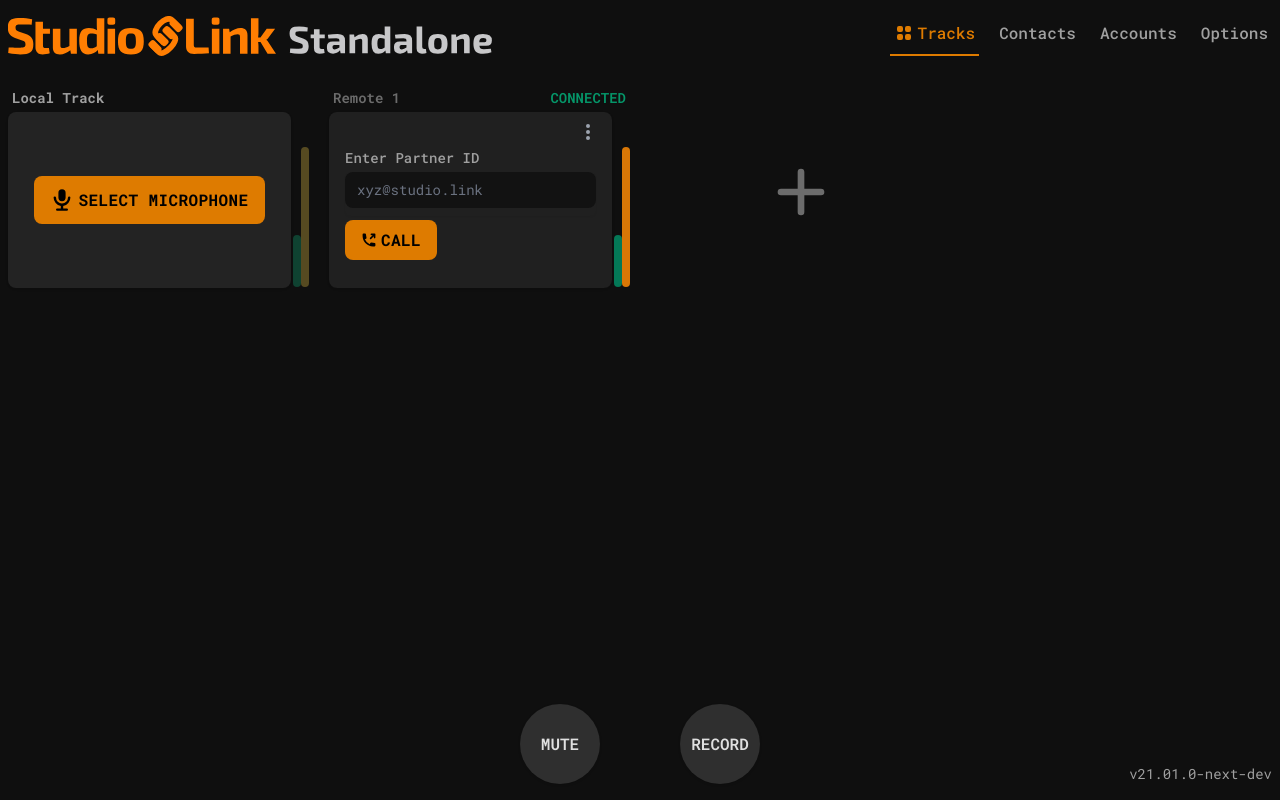
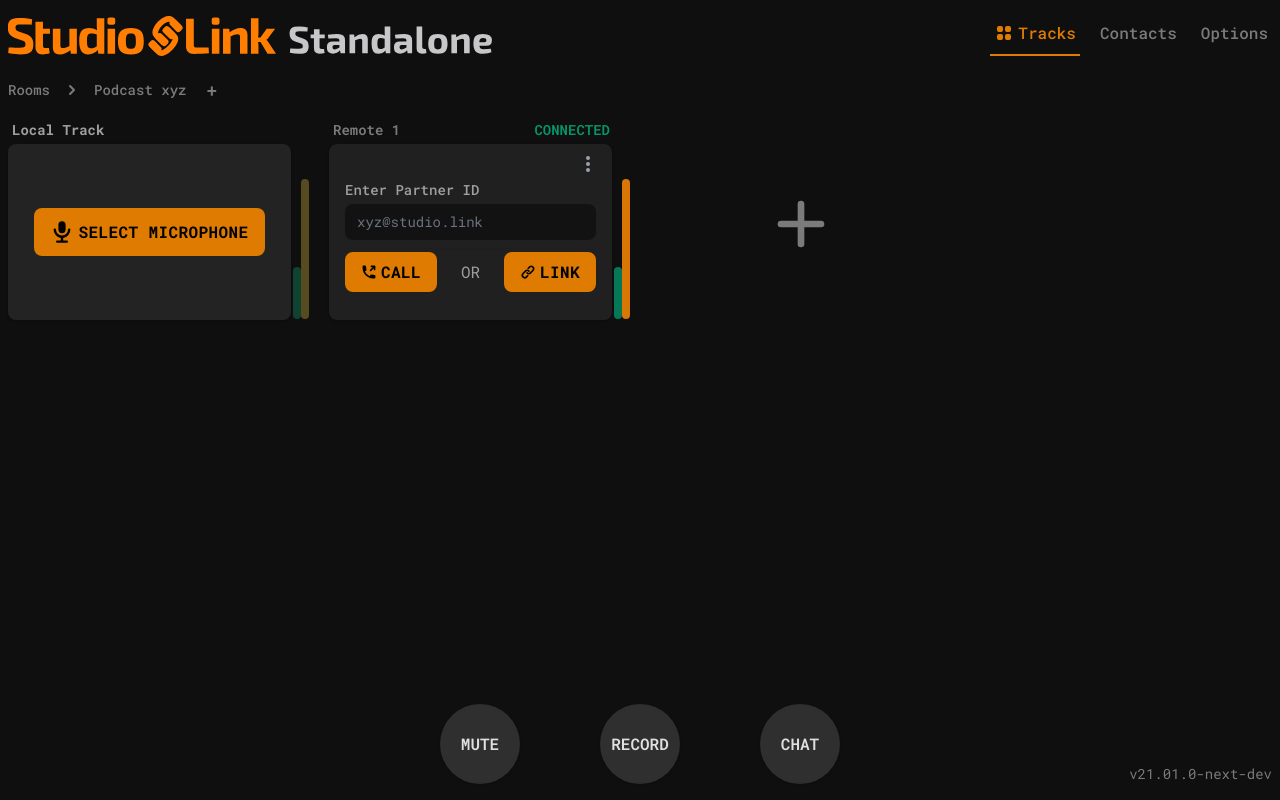
Before and after one commit to Studio-Link/next, a Vue app in the folder webui/: page / in a window 1280 px wide. Both pictures are taken after a click on the button "Add Remote Track". Built offline with nearby package versions, Linux system fonts and the light colour scheme; no server answers; what @tailwindcss/typography would draw is missing.

Commit message:
webui: add rooms nav and link

```diff
--- a/webui/src/App.vue
+++ b/webui/src/App.vue
@@ -1,11 +1,16 @@
 <template>
-  <header class="flex flex-wrap items-end justify-between sm:mb-4 p-2">
-    <a aria-label="Logo Reload App" href="javascript:window.location.reload(true)">
+  <header class="flex flex-wrap items-end justify-between sm:mb-3 p-2">
+    <a
+      aria-label="Logo Reload App"
+      href="javascript:window.location.reload(true)"
+    >
       <img src="/logo_standalone.svg" class="h-10" />
     </a>
     <!--HeadStatus /-->
     <Navbar></Navbar>
   </header>
+
+  <RoomsNav />
   <Tracks class="p-2" />
 
   <footer class="bottom-0 container fixed mb-4">
@@ -23,8 +28,8 @@
 import Tracks from "./components/Tracks.vue";
 import HeadStatus from "./components/HeadStatus.vue";
 import Navbar from "./components/Navbar.vue";
+import RoomsNav from "./components/RoomsNav.vue";
 import { defineComponent } from "vue";
-
 
 export default defineComponent({
   name: "App",
@@ -34,6 +39,7 @@
     Tracks,
     HeadStatus,
     Navbar,
+    RoomsNav
   },
 });
 </script>
--- a/webui/src/components/BottomActions.vue
+++ b/webui/src/components/BottomActions.vue
@@ -14,6 +14,13 @@
     >
       Record
     </button>
+    <button
+      :class="{ 'bg-red-900 hover:bg-red-800': record, 'bg-sl-08dp': !record}"
+      class="ml-20 rounded-full h-20 w-20 flex items-center justify-center hover:bg-gray-700 shadow uppercase font-semibold"
+      @click="record = !record"
+    >
+     Chat
+    </button>
   </div>
 </template>
 
--- a/webui/src/components/Navbar.vue
+++ b/webui/src/components/Navbar.vue
@@ -21,15 +21,11 @@
       </a>
       <a
         href="#"
-        class="ml-4 inline-flex items-center px-1 pt-1 border-b-2 border-transparent text-base font-medium leading-5 text-sl-on_surface_2 hover:text-sl-on_surface_1 hover:border-sl-on_surface_1 focus:outline-none focus:text-gray-700 focus:border-gray-300"
+        class="ml-4 inline-flex items-center px-1 pt-1 border-b-2 border-transparent text-base font-medium leading-5 text-sl-disabled hover:text-sl-on_surface_1 hover:border-sl-on_surface_1 focus:outline-none focus:text-gray-700 focus:border-gray-300"
       >Contacts</a>
       <a
         href="#"
-        class="ml-4 inline-flex items-center px-1 pt-1 border-b-2 border-transparent text-base font-medium leading-5 text-sl-on_surface_2 hover:text-sl-on_surface_1 hover:border-sl-on_surface_1 focus:outline-none focus:text-gray-700 focus:border-gray-300"
-      >Accounts</a>
-      <a
-        href="#"
-        class="ml-4 inline-flex items-center px-1 pt-1 border-b-2 border-transparent text-base font-medium leading-5 text-sl-on_surface_2 hover:text-sl-on_surface_1 hover:border-sl-on_surface_1 focus:outline-none focus:text-gray-700 focus:border-gray-300"
+        class="ml-4 inline-flex items-center px-1 pt-1 border-b-2 border-transparent text-base font-medium leading-5 text-sl-disabled hover:text-sl-on_surface_1 hover:border-sl-on_surface_1 focus:outline-none focus:text-gray-700 focus:border-gray-300"
       >Options</a>
     </div>
   </nav>
--- a/webui/src/components/RemoteTrack.vue
+++ b/webui/src/components/RemoteTrack.vue
@@ -8,8 +8,11 @@
       <h2 class="font-semibold text-sl-disabled text-sm truncate pr-2">
         {{ getTrackName() }}
       </h2>
-      <div class="font-semibold text-sm text-green-600 uppercase">
-        Connected
+      <div class="flex">
+        <div class="font-semibold text-sm text-green-600 uppercase text-right">
+          Connected
+        </div>
+        <div class="w-4"></div>
       </div>
       <!-- <div class="font-semibold text-sm text-yellow-500 uppercase">Calling</div> -->
       <!-- <div class="font-semibold text-sm text-red-500 uppercase">Error</div> -->
@@ -29,7 +32,23 @@
                 handler: settingsClose,
               }"
               aria-label="Track Settings"
-              class="w-8 h-8 inline-flex items-center justify-center text-gray-400 rounded-full bg-transparent hover:text-gray-500 focus:outline-none focus:text-sl-surface focus:bg-sl-on_surface_2 transition ease-in-out duration-150"
+              class="
+                w-8
+                h-8
+                inline-flex
+                items-center
+                justify-center
+                text-gray-400
+                rounded-full
+                bg-transparent
+                hover:text-gray-500
+                focus:outline-none
+                focus:text-sl-surface
+                focus:bg-sl-on_surface_2
+                transition
+                ease-in-out
+                duration-150
+              "
               @focus="setActive()"
               @click="settingsOpen = !settingsOpen"
             >
@@ -59,11 +78,23 @@
               :id="pkey.toString()"
               type="text"
               ref="slid"
-              class="form-input block w-full sm:text-sm sm:leading-5 text-sl-on_surface_1 bg-sl-surface mb-2 border-none focus:ring-sl-primary rounded-lg"
+              class="
+                form-input
+                block
+                w-full
+                sm:text-sm
+                sm:leading-5
+                text-sl-on_surface_1
+                bg-sl-surface
+                mb-2
+                border-none
+                focus:ring-sl-primary
+                rounded-lg
+              "
               placeholder="xyz@studio.link"
             />
           </div>
-          <div class="mt-1">
+          <div class="mt-1 flex justify-between items-center">
             <Button>
               <svg
                 xmlns="http://www.w3.org/2000/svg"
@@ -80,6 +111,21 @@
               </svg>
               Call
             </Button>
+            <span class="text-sl-on_surface_2">OR</span>
+            <Button>
+              <svg
+                xmlns="http://www.w3.org/2000/svg"
+                class="h-4 mr-1"
+                viewBox="0 0 20 20"
+                fill="currentColor"
+              >
+                <path
+                  fill-rule="evenodd"
+                  d="M12.586 4.586a2 2 0 112.828 2.828l-3 3a2 2 0 01-2.828 0 1 1 0 00-1.414 1.414 4 4 0 005.656 0l3-3a4 4 0 00-5.656-5.656l-1.5 1.5a1 1 0 101.414 1.414l1.5-1.5zm-5 5a2 2 0 012.828 0 1 1 0 101.414-1.414 4 4 0 00-5.656 0l-3 3a4 4 0 105.656 5.656l1.5-1.5a1 1 0 10-1.414-1.414l-1.5 1.5a2 2 0 11-2.828-2.828l3-3z"
+                  clip-rule="evenodd"
+                />
+              </svg>Link</Button
+            >
           </div>
         </div>
         <div v-if="!isActive()" class="text-center mt-10 text-sl-disabled">
--- /dev/null
+++ b/webui/src/components/RoomsNav.vue
@@ -0,0 +1,63 @@
+<template>
+  <!-- This example requires Tailwind CSS v2.0+ -->
+  <nav class="flex mb-2" aria-label="Breadcrumb">
+    <ol role="list" class="flex items-center space-x-3">
+      <li>
+        <div class="flex items-center">
+          <a
+            href="#"
+            class="
+              ml-2
+              text-sm
+              font-medium
+              text-sl-disabled
+              hover:text-sl-on_surface_2
+            "
+            >Rooms</a
+          >
+        </div>
+      </li>
+
+      <li>
+        <div class="flex items-center">
+          <!-- Heroicon name: solid/chevron-right -->
+          <svg
+            class="flex-shrink-0 h-5 w-5 text-sl-disabled"
+            xmlns="http://www.w3.org/2000/svg"
+            viewBox="0 0 20 20"
+            fill="currentColor"
+            aria-hidden="true"
+          >
+            <path
+              fill-rule="evenodd"
+              d="M7.293 14.707a1 1 0 010-1.414L10.586 10 7.293 6.707a1 1 0 011.414-1.414l4 4a1 1 0 010 1.414l-4 4a1 1 0 01-1.414 0z"
+              clip-rule="evenodd"
+            />
+          </svg>
+          <span
+            class="ml-3 text-sm font-medium text-sl-disabled"
+            aria-current="page"
+            >Podcast xyz</span
+          >
+        </div>
+      </li>
+
+      <li>
+        <div class="flex items-center">
+          <a
+            title="New room"
+            href="#"
+            class="
+              ml-2
+              font-medium
+              text-lg text-sl-disabled
+              hover:text-sl-on_surface_2
+            "
+            aria-current="page"
+            >+</a
+          >
+        </div>
+      </li>
+    </ol>
+  </nav>
+</template>
--- a/webui/src/components/Version.vue
+++ b/webui/src/components/Version.vue
@@ -1,7 +1,7 @@
 <template>
   <div class="items-end sm:w-1/3">
     <div
-      class="text-right mt-4 sm:mt-0 text-sm text-sl-on_surface_2"
+      class="text-right mt-4 sm:mt-0 text-sm text-sl-disabled"
     >
       v21.01.0-next-dev
     </div>
--- a/webui/tailwind.config.js
+++ b/webui/tailwind.config.js
@@ -21,7 +21,7 @@
           primary: "#de7b00",
           primary_h: "#ff8d00",
           surface: "#121212",
-          disabled: "#6c6c6c",
+          disabled: "#7B7B7B",
           on_surface_1: "#e0e0e0",
           on_surface_2: "#a0a0a0",
           "01dpa": "rgba(255, 255, 255, 0.05)",
```
Also changed, not shown: webui/package.json (+11 -10 lines), 1 other file (tests, documents, lock files or other folders).
